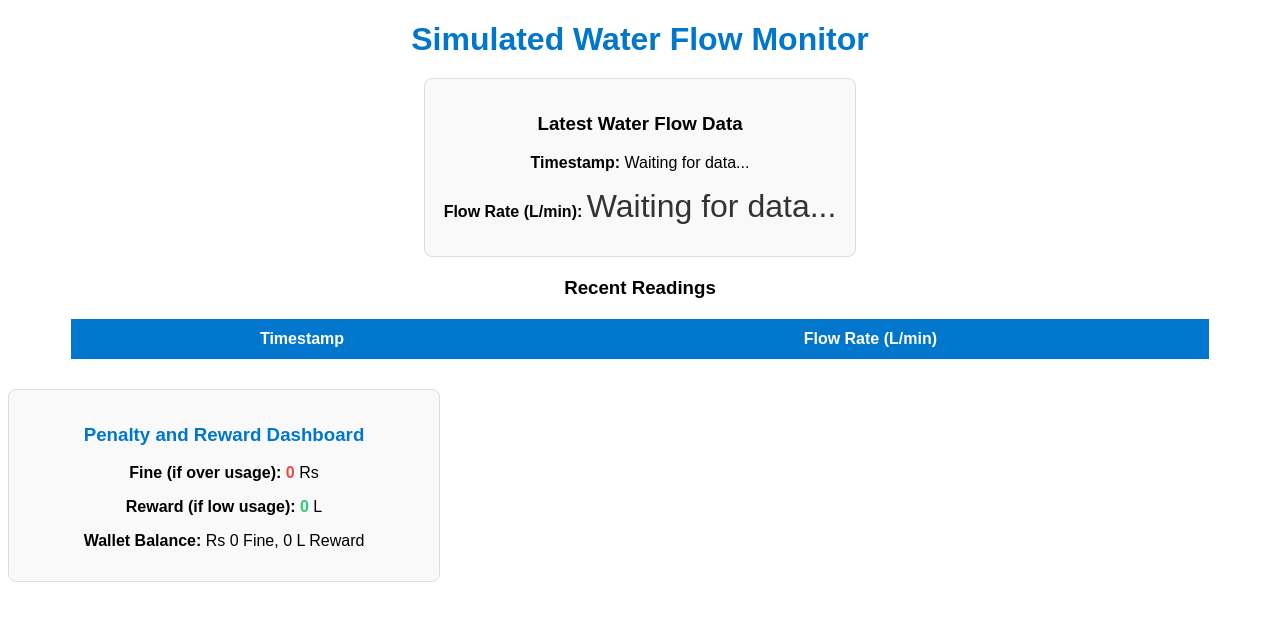
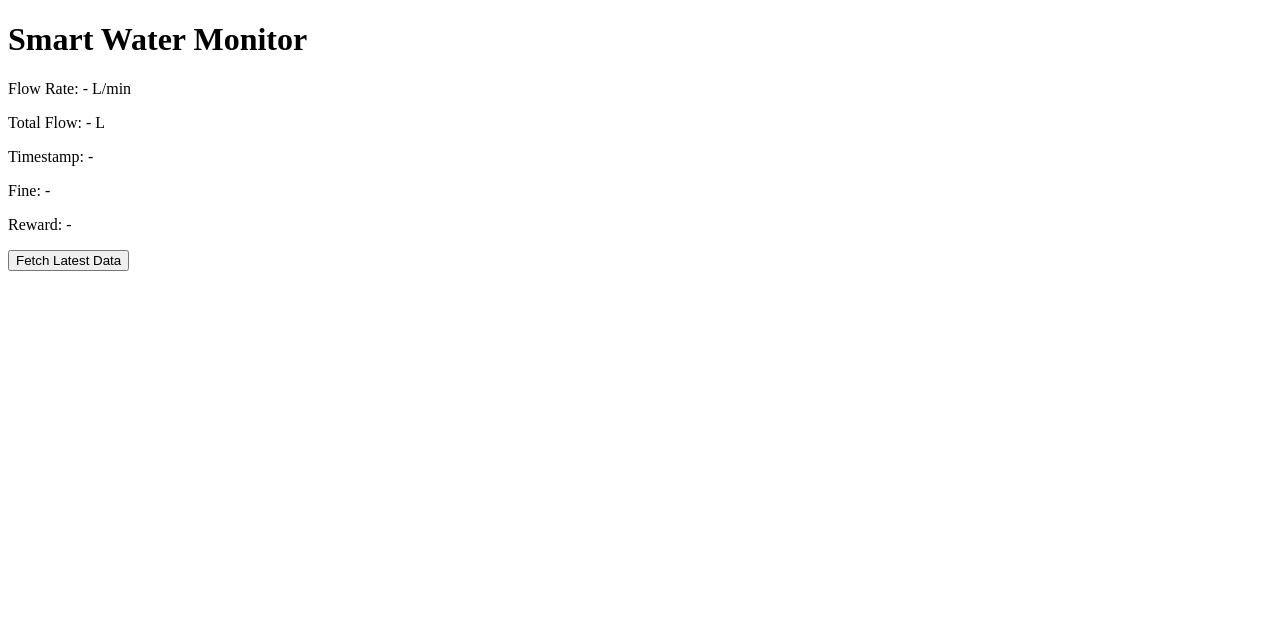
Before and after one commit to Nandan-2004/Smart-Water-Monitor, a Flask app: page / in a window 1280 px wide. Shown: the top 621 px of the page. Run offline with Flask 2, Linux system fonts and the light colour scheme; lists and menus that the app fills with data are empty.

Commit message:
Requirement's update

```diff
--- a/templates/index.html
+++ b/templates/index.html
@@ -3,37 +3,39 @@
 <head>
     <meta charset="UTF-8">
     <meta name="viewport" content="width=device-width, initial-scale=1.0">
-    <title>Simulated Water Flow Monitor</title>
-    <link rel="stylesheet" type="text/css" href="{{ url_for('static', filename='css/style.css') }}">
+    <title>Smart Water Monitor</title>
 </head>
 <body>
-    <h1>Simulated Water Flow Monitor</h1>
+    <h1>Smart Water Monitor</h1>
 
-    <!-- Latest Data Display -->
-    <div id="data-display">
-        <h3>Latest Water Flow Data</h3>
-        <p><strong>Timestamp:</strong> <span id="timestamp">Waiting for data...</span></p>
-        <p><strong>Flow Rate (L/min):</strong> <span id="flow-rate">Waiting for data...</span></p>
+    <div id="flowData">
+        <p>Flow Rate: <span id="flowRate">-</span> L/min</p>
+        <p>Total Flow: <span id="totalFlow">-</span> L</p>
+        <p>Timestamp: <span id="timestamp">-</span></p>
+        <p>Fine: <span id="fine">-</span></p>
+        <p>Reward: <span id="reward">-</span></p>
     </div>
 
-    <!-- Recent Readings Table -->
-    <div>
-        <h3>Recent Readings</h3>
-        <table id="data-table" border="1">
-            <tr>
-                <th>Timestamp</th>
-                <th>Flow Rate (L/min)</th>
-            </tr>
-        </table>
-    </div>
+    <button id="fetchDataBtn">Fetch Latest Data</button>
 
-    <!-- Penalty and Reward Dashboard -->
-    <div id="penalty-reward-dashboard">
-        <h3>Penalty and Reward Dashboard</h3>
-        <p><strong>Fine (if over usage):</strong> <span id="fine">0</span> Rs</p>
-        <p><strong>Reward (if low usage):</strong> <span id="reward">0</span> L</p>
-        <p><strong>Wallet Balance:</strong> <span id="wallet">Rs 0 Fine, 0 L Reward</span></p>
-    </div>
+    <script>
+        // Function to fetch latest data from the server
+        async function fetchData() {
+            const response = await fetch('https://smart-water-monitor-d3qqgqbcy-nandan-javagals-projects.vercel.app/get_data');
+            if (response.ok) {
+                const data = await response.json();
+                document.getElementById('flowRate').textContent = data.flow_rate;
+                document.getElementById('totalFlow').textContent = data.totalFlow;
+                document.getElementById('timestamp').textContent = data.timestamp;
+                document.getElementById('fine').textContent = data.fine;
+                document.getElementById('reward').textContent = data.reward;
+            } else {
+                alert('No data available or error fetching data');
+            }
+        }
 
+        // Trigger fetchData on button click
+        document.getElementById('fetchDataBtn').addEventListener('click', fetchData);
+    </script>
 </body>
 </html>
```
